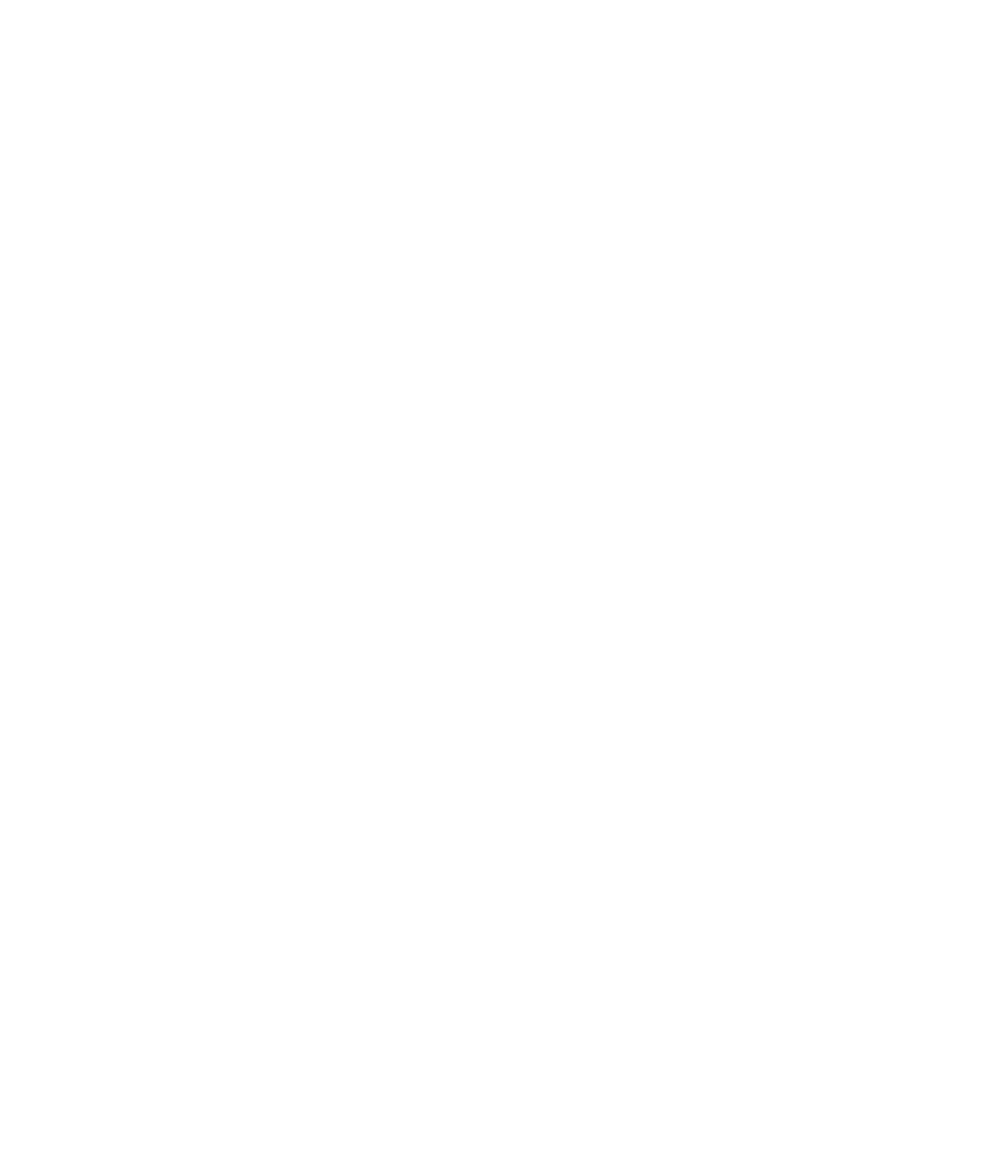
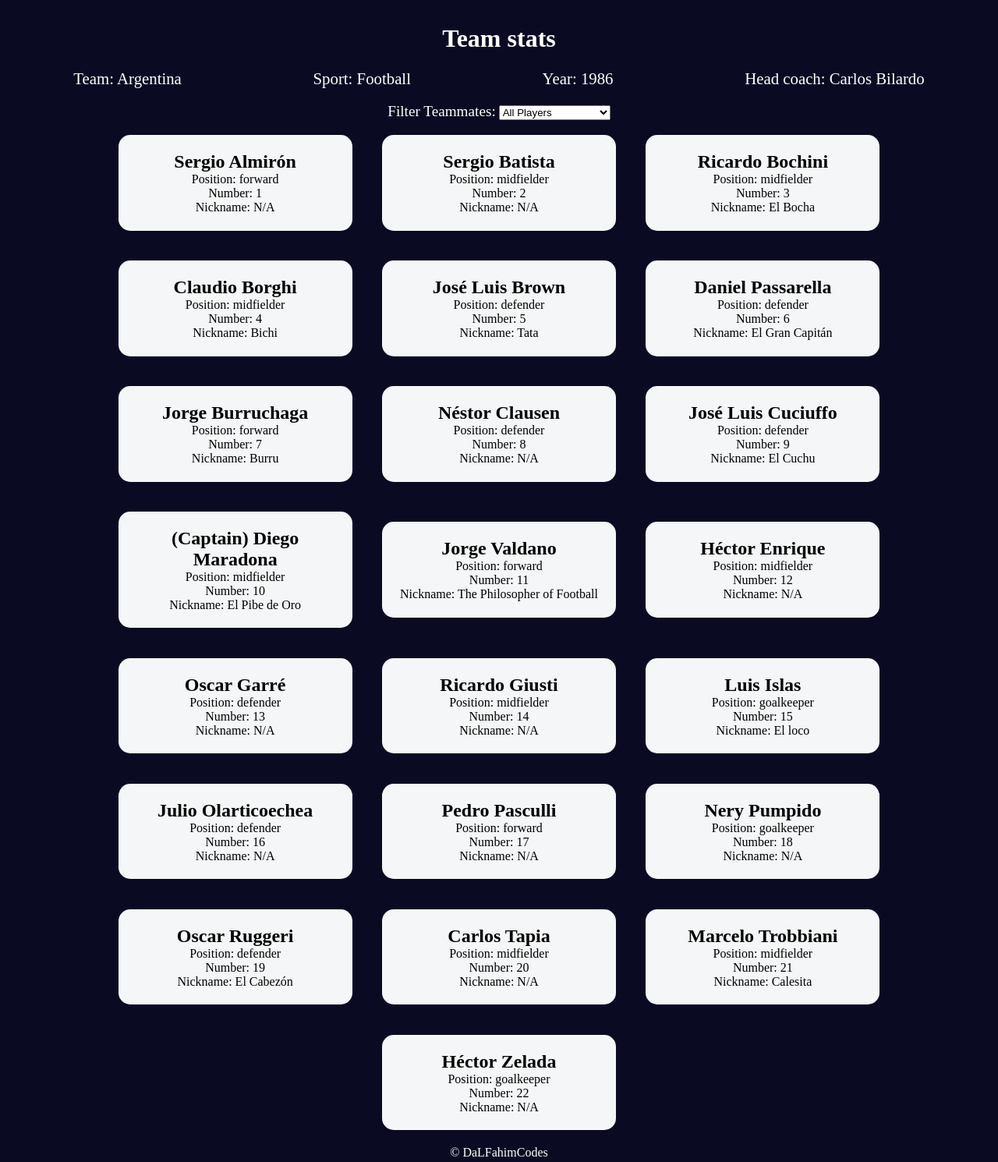
Before and after one commit to ELORF-Lahcen/FootballTeamCardsProject, a plain HTML site: page index.html in a window 1280 px wide. Shown: the whole page at 78% size. Before the commit the page ends 800 px from the top, so only its background shows below. Drawn offline with Linux system fonts and the light colour scheme.

Commit message:
Finish the project

```diff
--- a/index.html
+++ b/index.html
@@ -2,10 +2,165 @@
 <html lang="en">
 <head>
     <meta charset="UTF-8">
+    <meta http-equiv="X-UA-Compatible" content="IE-edge">
     <meta name="viewport" content="width=device-width, initial-scale=1.0">
-    <title>Document</title>
+    <title>DaLFahimCodes Football Team Cards</title>
+    <link rel="stylesheet" href="styles.css">
 </head>
 <body>
-
+    <h1 class="title">Team stats</h1>
+    <main>
+        <div class="team-stats">
+            <p>Team: <span id="team"></span></p>
+            <p>Sport: <span id="sport"></span></p>
+            <p>Year: <span id="year"></span></p>
+            <p>Head coach: <span id="head-coach"></span></p>
+        </div>
+        <label class="options-label" for="players">Filter Teammates:</label>
+        <select name="players" id="players">
+            <option value="all">All Players</option>
+            <option value="nickname">Nicknames</option>
+            <option value="forward">Position Forward</option>
+            <option value="midfielder">Position Midfielder</option>
+            <option value="defender">Position Defender</option>
+            <option value="goalkeeper">Position Goalkeeper</option>
+        </select>
+        <div class="cards" id="player-cards">
+            <div class="player-card">
+                <h2>Sergio Almirón</h2>
+                <p>Position: forward</p>
+                <p>Number: 1</p>
+                <p>Nickname: N/A</p>
+              </div>
+              <div class="player-card">
+                <h2>Sergio Batista</h2>
+                <p>Position: midfielder</p>
+                <p>Number: 2</p>
+                <p>Nickname: N/A</p>
+              </div>
+              <div class="player-card">
+                <h2>Ricardo Bochini</h2>
+                <p>Position: midfielder</p>
+                <p>Number: 3</p>
+                <p>Nickname: El Bocha</p>
+              </div>
+              <div class="player-card">
+                <h2>Claudio Borghi</h2>
+                <p>Position: midfielder</p>
+                <p>Number: 4</p>
+                <p>Nickname: Bichi</p>
+              </div>
+              <div class="player-card">
+                <h2>José Luis Brown</h2>
+                <p>Position: defender</p>
+                <p>Number: 5</p>
+                <p>Nickname: Tata</p>
+              </div>
+              <div class="player-card">
+                <h2>Daniel Passarella</h2>
+                <p>Position: defender</p>
+                <p>Number: 6</p>
+                <p>Nickname: El Gran Capitán</p>
+              </div>
+              <div class="player-card">
+                <h2>Jorge Burruchaga</h2>
+                <p>Position: forward</p>
+                <p>Number: 7</p>
+                <p>Nickname: Burru</p>
+              </div>
+              <div class="player-card">
+                <h2>Néstor Clausen</h2>
+                <p>Position: defender</p>
+                <p>Number: 8</p>
+                <p>Nickname: N/A</p>
+              </div>
+              <div class="player-card">
+                <h2>José Luis Cuciuffo</h2>
+                <p>Position: defender</p>
+                <p>Number: 9</p>
+                <p>Nickname: El Cuchu</p>
+              </div>
+              <div class="player-card">
+                <h2>(Captain) Diego Maradona</h2>
+                <p>Position: midfielder</p>
+                <p>Number: 10</p>
+                <p>Nickname: El Pibe de Oro</p>
+              </div>
+              <div class="player-card">
+                <h2>Jorge Valdano</h2>
+                <p>Position: forward</p>
+                <p>Number: 11</p>
+                <p>Nickname: The Philosopher of Football</p>
+              </div>
+              <div class="player-card">
+                <h2>Héctor Enrique</h2>
+                <p>Position: midfielder</p>
+                <p>Number: 12</p>
+                <p>Nickname: N/A</p>
+              </div>
+              <div class="player-card">
+                <h2>Oscar Garré</h2>
+                <p>Position: defender</p>
+                <p>Number: 13</p>
+                <p>Nickname: N/A</p>
+              </div>
+              <div class="player-card">
+                <h2>Ricardo Giusti</h2>
+                <p>Position: midfielder</p>
+                <p>Number: 14</p>
+                <p>Nickname: N/A</p>
+              </div>
+              <div class="player-card">
+                <h2>Luis Islas</h2>
+                <p>Position: goalkeeper</p>
+                <p>Number: 15</p>
+                <p>Nickname: El loco</p>
+              </div>
+              <div class="player-card">
+                <h2>Julio Olarticoechea</h2>
+                <p>Position: defender</p>
+                <p>Number: 16</p>
+                <p>Nickname: N/A</p>
+              </div>
+              <div class="player-card">
+                <h2>Pedro Pasculli</h2>
+                <p>Position: forward</p>
+                <p>Number: 17</p>
+                <p>Nickname: N/A</p>
+              </div>
+              <div class="player-card">
+                <h2>Nery Pumpido</h2>
+                <p>Position: goalkeeper</p>
+                <p>Number: 18</p>
+                <p>Nickname: N/A</p>
+              </div>
+              <div class="player-card">
+                <h2>Oscar Ruggeri</h2>
+                <p>Position: defender</p>
+                <p>Number: 19</p>
+                <p>Nickname: El Cabezón</p>
+              </div>
+              <div class="player-card">
+                <h2>Carlos Tapia</h2>
+                <p>Position: midfielder</p>
+                <p>Number: 20</p>
+                <p>Nickname: N/A</p>
+              </div>
+              <div class="player-card">
+                <h2>Marcelo Trobbiani</h2>
+                <p>Position: midfielder</p>
+                <p>Number: 21</p>
+                <p>Nickname: Calesita</p>
+              </div>
+              <div class="player-card">
+                <h2>Héctor Zelada</h2>
+                <p>Position: goalkeeper</p>
+                <p>Number: 22</p>
+                <p>Nickname: N/A</p>
+              </div>
+        </div>
+    </main>
+    <footer>&copy; DaLFahimCodes</footer>
+    <script src="script.js"></script>
 </body>
 </html>
--- a/script.js
+++ b/script.js
@@ -0,0 +1,227 @@
+const teamName = document.getElementById("team");
+const typeOfSport = document.getElementById("sport");
+const worldCupYear = document.getElementById("year");
+const headCoach = document.getElementById("head-coach");
+const playerCards = document.getElementById("player-cards");
+const playersDropdownList = document.getElementById("players");
+
+const myFavoriteFootballTeam = {
+    team: "Argentina",
+    sport: "Football",
+    year: 1986,
+    isWorldCupWinner: true,
+    headCoach: {
+        coachName: "Carlos Bilardo",
+        matches: 7,
+    },
+    players: [
+        {
+            name: "Sergio Almirón",
+            position: "forward",
+            number: 1,
+            isCaptain: false,
+            nickname: null,
+          },
+          {
+            name: "Sergio Batista",
+            position: "midfielder",
+            number: 2,
+            isCaptain: false,
+            nickname: null,
+          },
+           {
+            name: "Ricardo Bochini",
+            position: "midfielder",
+            number: 3,
+            isCaptain: false,
+            nickname: "El Bocha",
+          },
+          {
+            name: "Claudio Borghi",
+            position: "midfielder",
+            number: 4,
+            isCaptain: false,
+            nickname: "Bichi",
+          },
+          {
+            name: "José Luis Brown",
+            position: "defender",
+            number: 5,
+            isCaptain: false,
+            nickname: "Tata",
+          },
+          {
+            name: "Daniel Passarella",
+            position: "defender",
+            number: 6,
+            isCaptain: false,
+            nickname: "El Gran Capitán",
+          },
+          {
+            name: "Jorge Burruchaga",
+            position: "forward",
+            number: 7,
+            isCaptain: false,
+            nickname: "Burru",
+          },
+          {
+            name: "Néstor Clausen",
+            position: "defender",
+            number: 8,
+            isCaptain: false,
+            nickname: null,
+          },
+          {
+            name: "José Luis Cuciuffo",
+            position: "defender",
+            number: 9,
+            isCaptain: false,
+            nickname: "El Cuchu",
+          },
+          {
+            name: "Diego Maradona",
+            position: "midfielder",
+            number: 10,
+            isCaptain: true,
+            nickname: "El Pibe de Oro",
+          },
+          {
+            name: "Jorge Valdano",
+            position: "forward",
+            number: 11,
+            isCaptain: false,
+            nickname: "The Philosopher of Football",
+          },
+          {
+            name: "Héctor Enrique",
+            position: "midfielder",
+            number: 12,
+            isCaptain: false,
+            nickname: null,
+          },
+          {
+            name: "Oscar Garré",
+            position: "defender",
+            number: 13,
+            isCaptain: false,
+            nickname: null,
+          },
+          {
+            name: "Ricardo Giusti",
+            position: "midfielder",
+            number: 14,
+            isCaptain: false,
+            nickname: null,
+          },
+          {
+            name: "Luis Islas",
+            position: "goalkeeper",
+            number: 15,
+            isCaptain: false,
+            nickname: "El loco",
+          },
+          {
+            name: "Julio Olarticoechea",
+            position: "defender",
+            number: 16,
+            isCaptain: false,
+            nickname: null,
+          },
+          {
+            name: "Pedro Pasculli",
+            position: "forward",
+            number: 17,
+            isCaptain: false,
+            nickname: null,
+          },
+          {
+            name: "Nery Pumpido",
+            position: "goalkeeper",
+            number: 18,
+            isCaptain: false,
+            nickname: null,
+          },
+          {
+            name: "Oscar Ruggeri",
+            position: "defender",
+            number: 19,
+            isCaptain: false,
+            nickname: "El Cabezón",
+          },
+          {
+            name: "Carlos Tapia",
+            position: "midfielder",
+            number: 20,
+            isCaptain: false,
+            nickname: null,
+          },
+          {
+            name: "Marcelo Trobbiani",
+            position: "midfielder",
+            number: 21,
+            isCaptain: false,
+            nickname: "Calesita",
+          },
+          {
+            name: "Héctor Zelada",
+            position: "goalkeeper",
+            number: 22,
+            isCaptain: false,
+            nickname: null,
+        },
+    ],
+};
+
+Object.freeze(myFavoriteFootballTeam);
+const { sport, team, year, players } = myFavoriteFootballTeam;
+const { coachName } = myFavoriteFootballTeam.headCoach;
+
+typeOfSport.textContent = sport;
+teamName.textContent = team;
+worldCupYear.textContent = year;
+headCoach.textContent = coachName;
+
+const setPlayerCards = (arr = players) => {
+    playerCards.innerHTML += arr.map(
+        ({name, position, number, isCaptain, nickname}) =>
+        `
+            <div class="player-card">
+                <h2>${isCaptain ? "(Captain)" : ""} ${name}</h2>
+                <p>Position: ${position}</p>
+                <p>Number: ${number}</p>
+                <p>Nickname: ${nickname !== null ? nickname : "N/A"}</p>
+            </div>
+        `
+    ).join("");
+};
+
+playersDropdownList.addEventListener("change", (e) => {
+    playerCards.innerHTML = "";
+
+    switch (e.target.value) {
+        case "nickname":
+      setPlayerCards(players.filter((player) => player.nickname !== null));
+      break;
+    case "forward":
+      setPlayerCards(players.filter((player) => player.position === "forward"));
+      break;
+    case "midfielder":
+      setPlayerCards(
+        players.filter((player) => player.position === "midfielder")
+      );
+      break;
+    case "defender":
+      setPlayerCards(
+        players.filter((player) => player.position === "defender")
+      );
+      break;
+    case "goalkeeper":
+      setPlayerCards(
+        players.filter((player) => player.position === "goalkeeper")
+      );
+      break;
+    default:
+        setPlayerCards();
+
+    }
+});
--- a/styles.css
+++ b/styles.css
@@ -0,0 +1,59 @@
+*, *::before, *::after {
+    box-sizing: border-box;
+    margin: 0;
+    padding: 0;
+}
+
+:root {
+    --dark-grey: #0a0a23;
+    --light-grey: #f5f6f7;
+    --white: #fff;
+    --black: #000;
+}
+
+body {
+    background-color: var(--dark-grey);
+    text-align: center;
+    padding: 10px;
+}
+
+.title, .options-label, .team-stats, footer {
+    color: var(--white);
+}
+
+.title {
+    margin: 1.3rem 0;
+}
+
+.team-stats {
+    display: flex;
+    justify-content: space-around;
+    flex-wrap: wrap;
+    font-size: 1.3rem;
+    margin: 1.2rem 0;
+}
+
+.options-label {
+    font-size: 1.2rem;
+}
+
+.cards {
+    display: flex;
+    flex-wrap: wrap;
+    justify-content: center;
+    align-items: center;
+}
+
+.player-card {
+    background-color: var(--light-grey);
+    padding: 1.3rem;
+    margin: 1.2rem;
+    width: 300px;
+    border-radius: 15px;
+}
+
+@media  (max-width: 768px) {
+    .team-stats {
+        flex-direction: column;
+    }
+}
```
